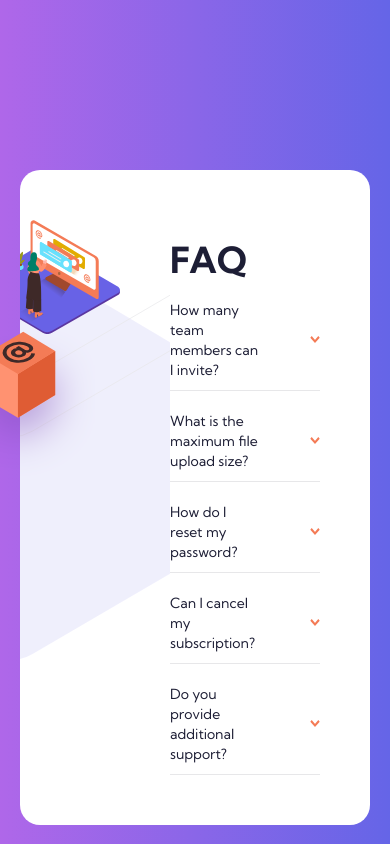
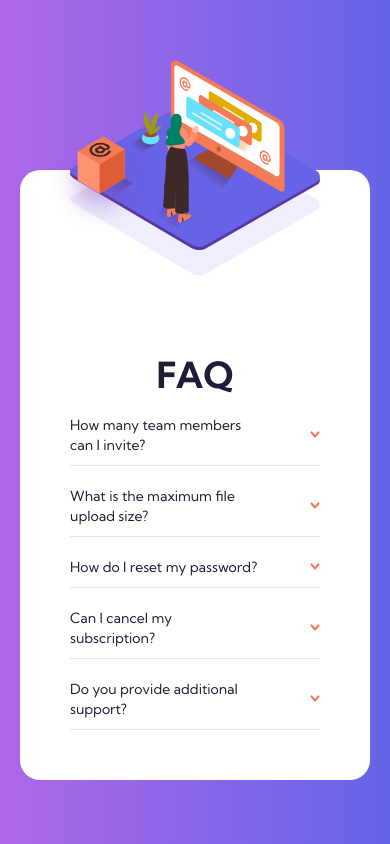
Before and after one commit to iadefidipe/FAQ-Accordion-card, a plain HTML site: page index.html in a window 390 px wide. Shown: the top 844 px of the page. Drawn offline with Linux system fonts and the light colour scheme.

Commit message:
Mobile design complete

```diff
--- /dev/null
+++ b/app/scss/_mixins.scss
@@ -0,0 +1,22 @@
+
+
+
+//640px, 1024px, 1400px
+$breakpoints-up: ("mobile":"470px","medium": "40em", "large": "64em", "xlarge": "1900px");
+
+//639px, 1023px, 1399px
+$breakpoints-down: ("mobile":"500px","tablet":"900px", "tablet-mini":"700px","mobile-mini":"390px");
+
+@mixin breakpoint-up($size) {
+
+    @media (min-width: map-get($breakpoints-up, $size )) {
+        @content;
+    }
+}
+
+@mixin breakpoint-down($size) {
+
+    @media (max-width: map-get($breakpoints-down, $size )) {
+        @content;
+    }
+}
--- a/app/scss/style.scss
+++ b/app/scss/style.scss
@@ -1,3 +1,5 @@
+
+
 // ===============  take in pixels, spit out rem value (just for fun)
 
 @function rem($size) {
@@ -5,6 +7,7 @@
     @return #{$remSize}rem;
 }
 
+@import "mixins";
 
 //================= Colors
 
@@ -67,15 +70,25 @@ body{
     border-radius: rem(20);
     display: flex;
     justify-content: space-between;
-    overflow-x: hidden;
+    overflow: hidden;
+
+    @include breakpoint-down(tablet){
+        overflow: visible;
+        flex-direction: column;
+    }
 
 
     &__illustration{
         flex: 1;
         background: url(../../images/bg-pattern-desktop.svg);
+        background-repeat: no-repeat;
         background-size: rem(700) rem(700);
-        background-repeat: no-repeat;
         background-position: rem(-370) rem(-210);
+
+        @include breakpoint-down(tablet){
+            background-size: rem(250) auto;
+            background-position: center rem(-140);
+        }
 
         img:first-of-type{
             position:absolute;
@@ -85,12 +98,35 @@ body{
             transform: translate(-50%);
             z-index: 10000;
 
+            @include breakpoint-down(tablet){
+                width: rem(100);
+                height: rem(100);
+                top: rem(135);
+                left: 32% ;
+                transform: translate(0);
+            }
+
+            @include breakpoint-down(mobile){
+                top: rem(135);
+                left: 23%;
+            }
+
+            @include breakpoint-down(mobile-mini){
+                top: rem(135);
+                left: 13%;
+            }
+
         }
 
         img:last-of-type{
             position: relative;
+            transform: translateX(rem(-50)) translateY(rem(50));
 
-            transform: translateX(rem(-50)) translateY(rem(50));
+            @include breakpoint-down(tablet){
+                width: rem(250);
+                left: 50%;
+                transform: translateX(-50%) translateY(rem(-110));
+            }
 
         }
 
@@ -102,6 +138,11 @@ body{
         flex-direction: column;
         gap: rem(20);
         padding: rem(50) rem(50) rem(50) 0;
+
+        @include breakpoint-down(tablet){
+            padding: 0 rem(50)  rem(50) rem(50);
+            flex: 3;
+        }
     }
 
     &__sections{
@@ -120,6 +161,11 @@ body{
         h1{
             font-size: rem(36);
 
+        }
+
+        @include breakpoint-down(tablet){
+            margin-top: 0;
+            text-align: center;
         }
     }
 
```
Also changed, not shown: app/scss/style.css, 1 other file.
